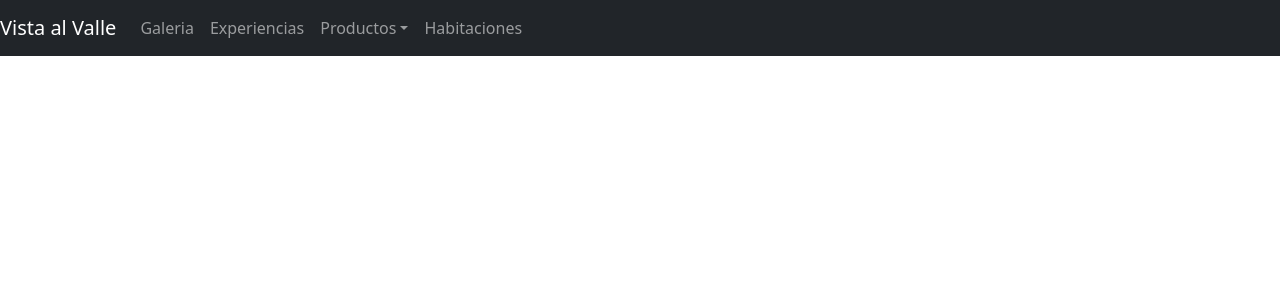
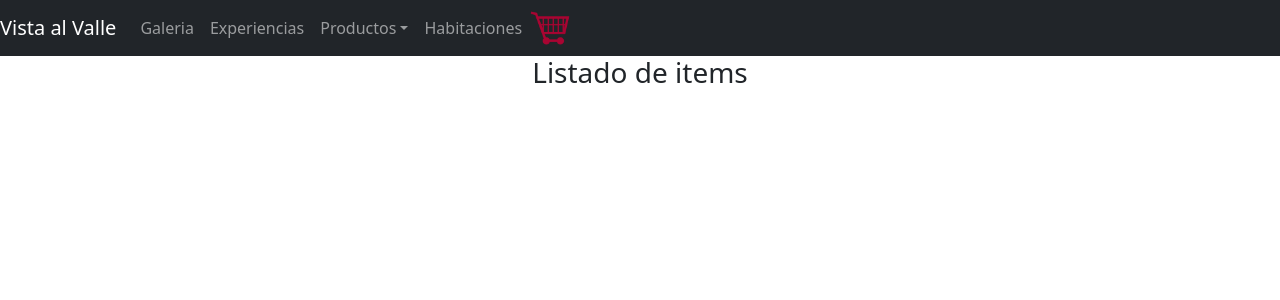
Before and after one commit to JaimeGaete/VistaalValle, a React (Create React App) app: page / in a window 1280 px wide. Shown: the top 300 px of the page. Built offline with nearby package versions, Linux system fonts and the light colour scheme.

Commit message:
Desafio: Crea tu landing

```diff
--- a/src/App.js
+++ b/src/App.js
@@ -1,11 +1,14 @@
 import './App.css';
 import NavBar from './components/NavBar'
+import ItemListContainer from './components/ItemListContainer.js';
 
 const App = () => {
 
   return (
     <div className="App">
       <NavBar />
+      <ItemListContainer />
+
   </div>
   )
 }
--- /dev/null
+++ b/src/components/CartWidget.js
@@ -0,0 +1,11 @@
+import React from 'react'
+import "../css/styles.css";
+import cartIcon from '../cart-icon.png';
+
+const CartWidget = () => {
+    return (
+            <img src={cartIcon} className="carticon" alt="cart" />
+    )
+}
+
+export default CartWidget;
--- /dev/null
+++ b/src/components/ItemListContainer.js
@@ -0,0 +1,11 @@
+import React from 'react'
+
+function ItemListContainer() {
+    return (
+        <div>
+            <h3>Listado de items</h3>
+        </div>
+    )
+}
+
+export default ItemListContainer
--- a/src/components/NavBar.js
+++ b/src/components/NavBar.js
@@ -2,12 +2,13 @@ import "bootstrap/dist/css/bootstrap.min.css";
 import Navbar from "react-bootstrap/Navbar";
 import Nav from "react-bootstrap/Nav";
 import NavDropdown from "react-bootstrap/NavDropdown";
+import CartWidget from "./CartWidget.js"
 
-const NavBar = (props) => {
+const NavBar = () => {
 
     return (
         <>
-          <Navbar bg="dark" variant="dark" expand="lg">
+            <Navbar bg="dark" variant="dark" expand="lg">
             <Navbar.Brand href="">Vista al Valle</Navbar.Brand>
             <Navbar.Toggle />
             <Navbar.Collapse>
@@ -21,7 +22,9 @@ const NavBar = (props) => {
                 </NavDropdown>
                 <Nav.Link href="">Habitaciones</Nav.Link>
               </Nav>
+              <CartWidget/>
             </Navbar.Collapse>
+
           </Navbar>
         </>
       );
--- /dev/null
+++ b/src/css/styles.css
@@ -0,0 +1,4 @@
+.carticon {
+    height: 40px;
+    width: 40px;
+  }
--- a/src/index.js
+++ b/src/index.js
@@ -3,7 +3,6 @@ import ReactDOM from 'react-dom/client';
 import './index.css';
 import App from './App';
 import reportWebVitals from './reportWebVitals';
-
 
 const root = ReactDOM.createRoot(document.getElementById('root'));
 root.render(
@@ -12,7 +11,4 @@ root.render(
   </React.StrictMode>
 );
 
-// If you want to start measuring performance in your app, pass a function
-// to log results (for example: reportWebVitals(console.log))
-// or send to an analytics endpoint. Learn more: https://bit.ly/CRA-vitals
 reportWebVitals();
```
Also changed, not shown: src/cart-icon.png (added).
